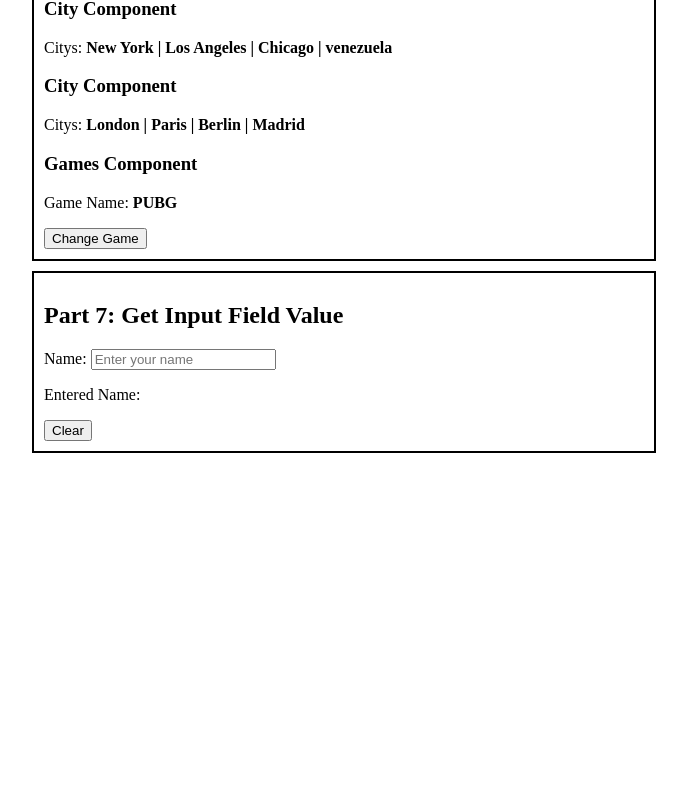
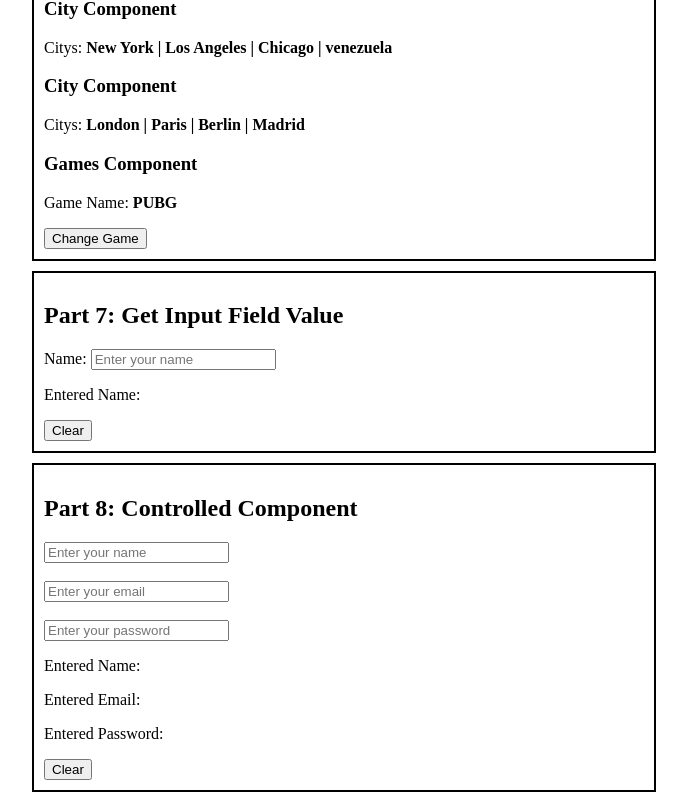
Before and after one commit to SudiptoRahaOfficial/Learning-React-JS, a React (Vite) app: page / in a window 1280 px wide. Shown: the part 2461-3263 px from the top of the page, without its empty margins (296-983 px from the left). Before the commit the page ends 2924 px from the top, so only its background shows below. Built offline with nearby package versions, Linux system fonts and the light colour scheme.

Commit message:
8 - controlled component implementation

```diff
--- /dev/null
+++ b/src/8. controlled component/InputControlled.jsx
@@ -0,0 +1,53 @@
+import React from 'react'
+import { useState } from 'react'
+
+function InputControlled() {
+	const [name, setName] = useState('')
+	const [email, setEmail] = useState('')
+	const [password, setPassword] = useState('')
+
+	const clearInputs = () => {
+		setName('')
+		setEmail('')
+		setPassword('')
+	}
+
+	return (
+		<div>
+			<h2>Part 8: Controlled Component</h2>
+
+			<input
+				type='text'
+				id='name'
+				placeholder='Enter your name'
+				value={name}
+				onChange={(e) => setName(e.target.value)}
+			/>
+			<br /> <br />
+			<input
+				type='email'
+				id='email'
+				placeholder='Enter your email'
+				value={email}
+				onChange={(e) => setEmail(e.target.value)}
+			/>
+			<br /> <br />
+			<input
+				type='password'
+				id='password'
+				placeholder='Enter your password'
+				value={password}
+				onChange={(e) => setPassword(e.target.value)}
+			/>
+			<br />
+
+			<p>Entered Name: {name}</p>
+			<p>Entered Email: {email}</p>
+			<p>Entered Password: {password}</p>
+
+			<button onClick={clearInputs}>Clear</button>
+		</div>
+	)
+}
+
+export default InputControlled
--- a/src/App.jsx
+++ b/src/App.jsx
@@ -9,6 +9,7 @@ import Counter from './5. multiple conditions handling/Counter'
 import Props from './6. props in react/Props'
 import Wrapper from './6. props in react/Wrapper'
 import Input from './7. get input value/Input'
+import InputControlled from './8. controlled component/InputControlled'
 
 function App() {
 
@@ -23,6 +24,7 @@ function App() {
 			<Wrapper><Counter /></Wrapper>
 			<Wrapper><Props /></Wrapper>
 			<Wrapper><Input /></Wrapper>
+			<Wrapper><InputControlled /></Wrapper>
 		</>
 	)
 }
```
